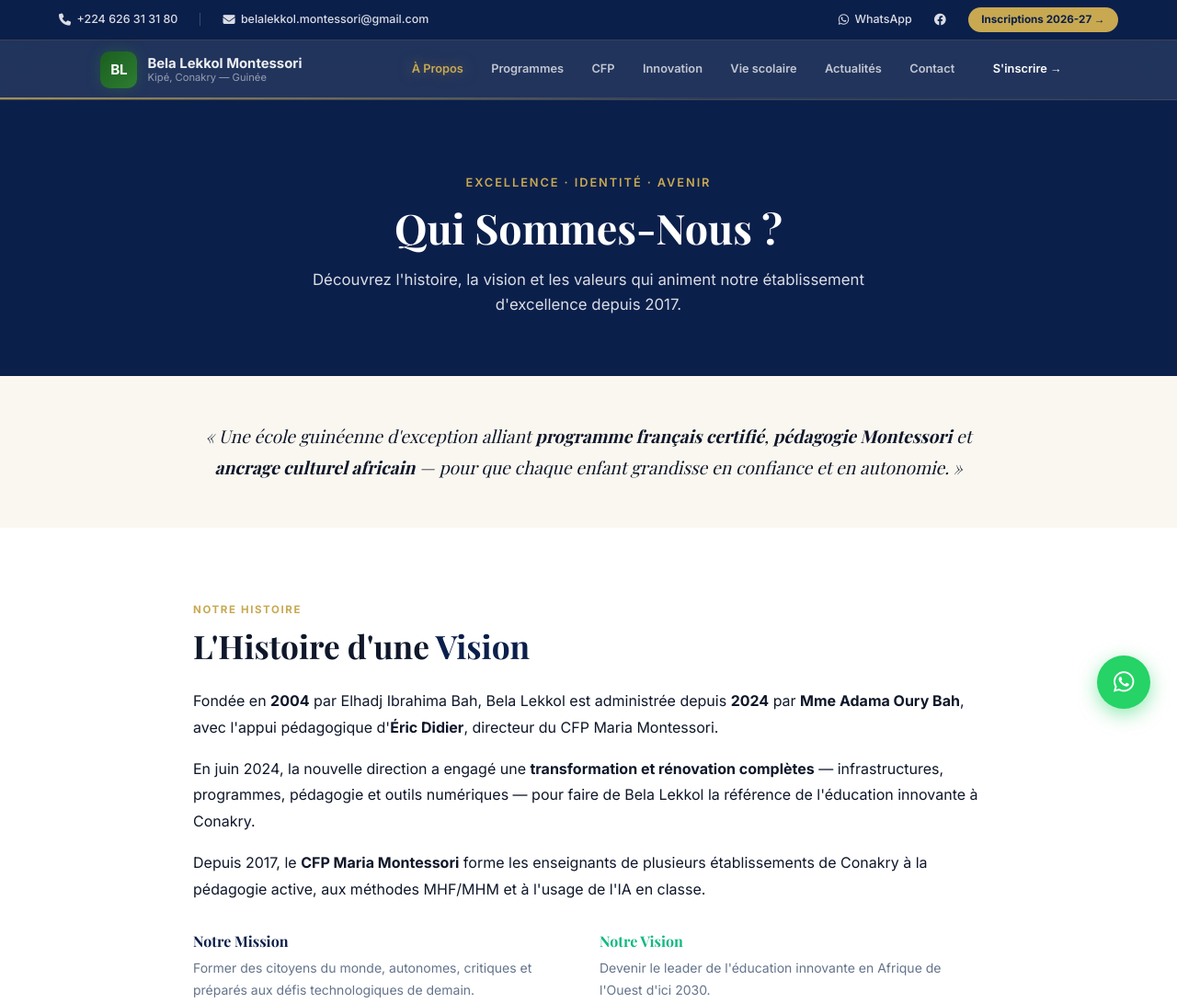
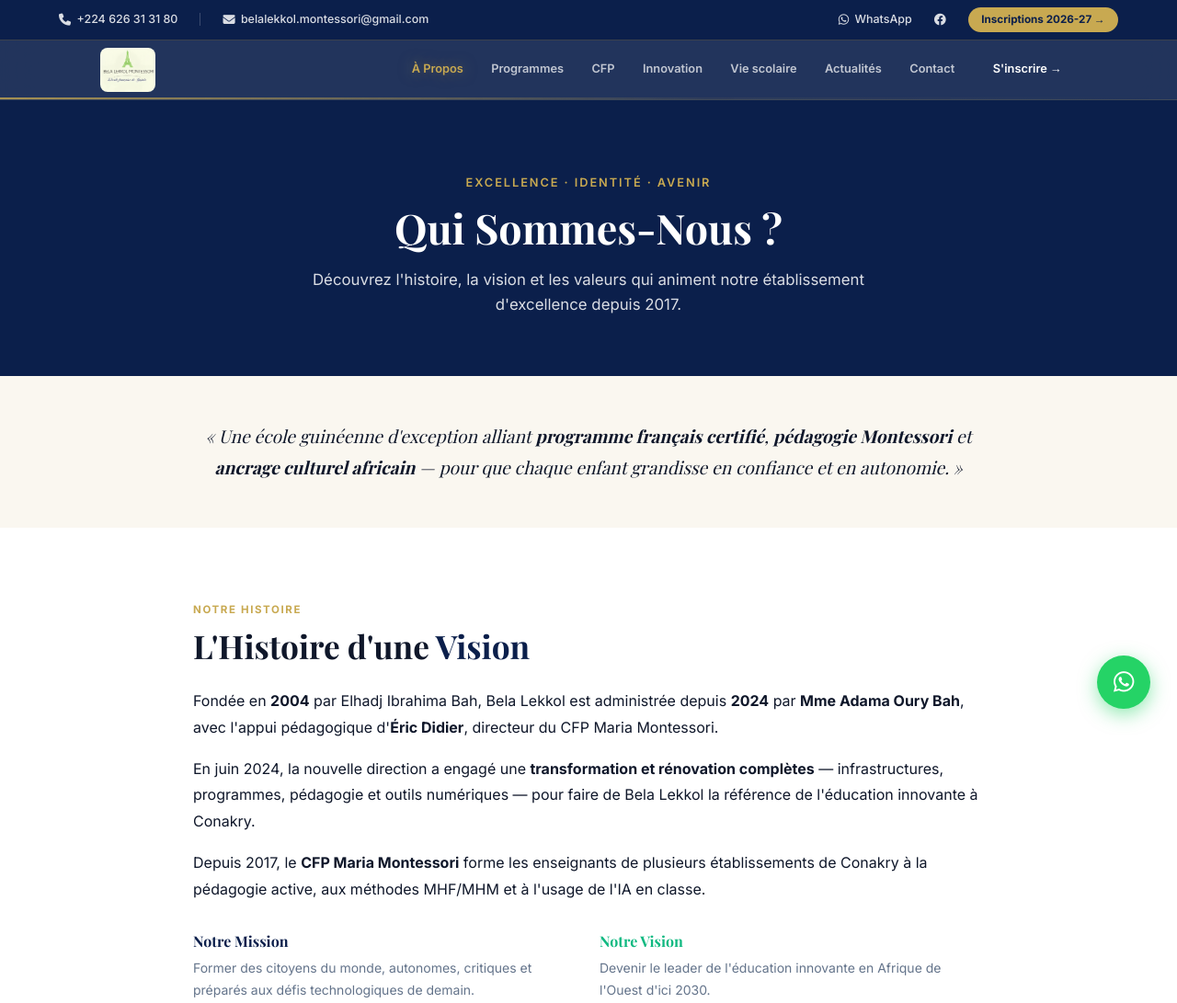
Before and after one commit to Erdid1/web-bela-lekkol-montessori, a website built with Vite: page about.html in a window 1280 px wide. Shown: the top 1091 px of the page at 92% size. Built offline with nearby package versions, Linux system fonts and the light colour scheme; a web font is replaced by a local one.

Commit message:
feat: remplace logo BL par logo officiel dans la navbar de toutes les pages

```diff
--- a/about.html
+++ b/about.html
@@ -202,11 +202,7 @@
     <header>
   <div class="nav-inner">
     <a href="index.html" class="logo-block">
-      <div class="logo-circle">BL</div>
-      <div class="logo-text">
-        <strong>Bela Lekkol Montessori</strong>
-        <span>Kipé, Conakry — Guinée</span>
-      </div>
+      <img src="/logo_officiel.jpg" alt="Bela Lekkol Montessori" style="height:48px;width:auto;border-radius:8px;object-fit:contain;flex-shrink:0;">
     </a>
     <button class="hamburger" onclick="this.nextElementSibling.classList.toggle('open')" aria-label="Menu">☰</button>
     <nav>
```
Also changed, not shown: actualites.html (+1 -5 lines), admissions.html (+1 -5 lines), cfp.html (+1 -5 lines), contact.html (+1 -5 lines), index.html (+1 -5 lines), innovation.html (+1 -5 lines), life.html (+1 -5 lines), programs.html (+1 -5 lines), 1 other file.
